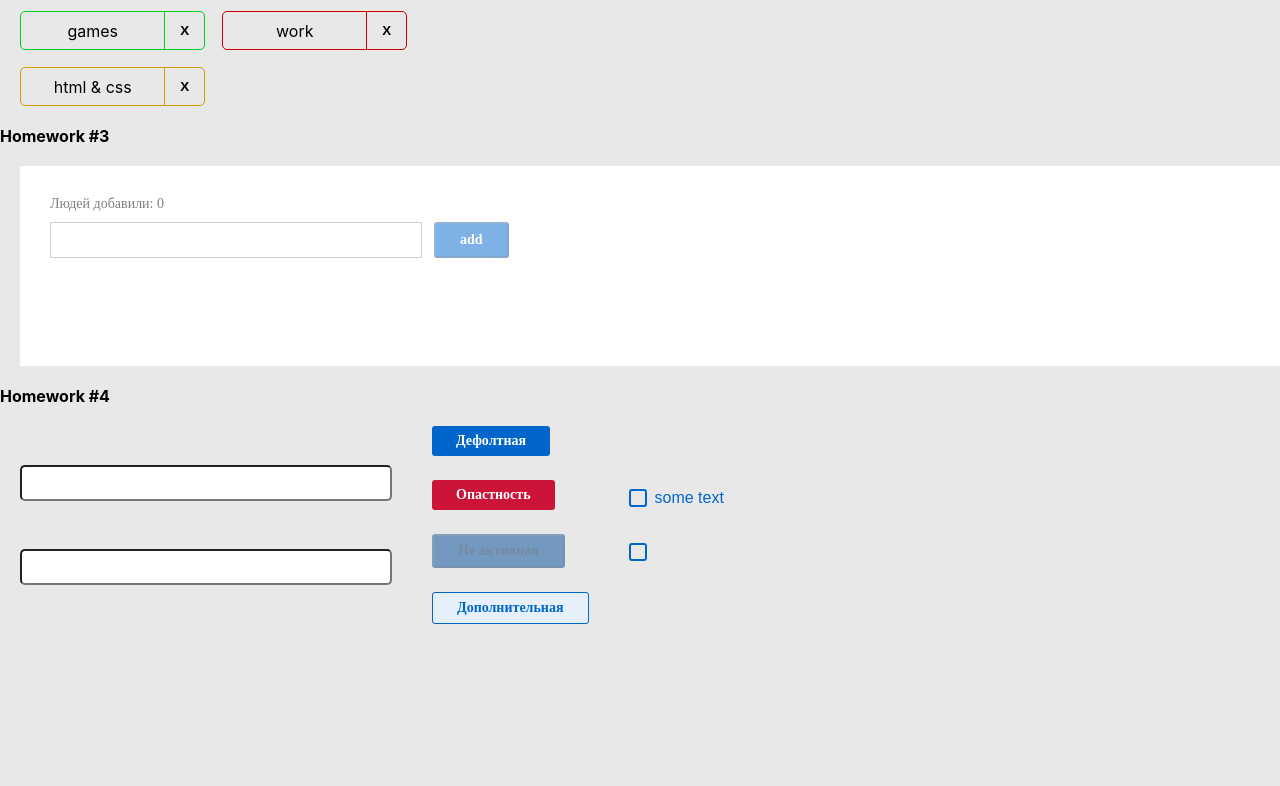
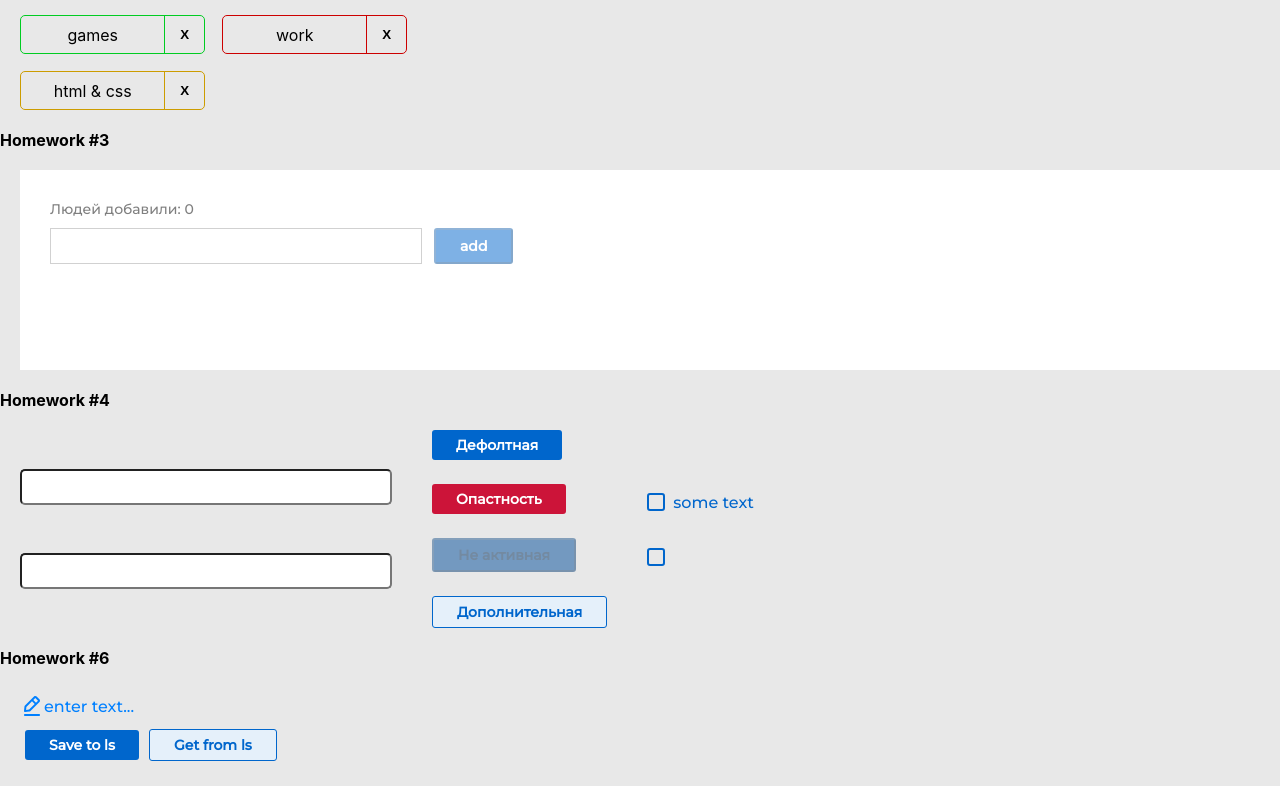
Before and after one commit to atpradical/homework-thuesday, a React (Create React App) app: page /#/pre-junior in a window 1280 px wide. Shown: the part 551-1337 px from the top of the page. Before the commit the page ends 1195 px from the top, so only its background shows below. Built offline with nearby package versions, Linux system fonts and the light colour scheme.

Commit message:
add: HW6

```diff
--- a/public/index.html
+++ b/public/index.html
@@ -9,6 +9,10 @@
       name="description"
       content="Web site created using create-react-app"
     />
+    <link rel="preconnect" href="https://fonts.googleapis.com">
+    <link rel="preconnect" href="https://fonts.gstatic.com" crossorigin>
+    <link href="https://fonts.googleapis.com/css2?family=Montserrat:wght@500&display=swap" rel="stylesheet">
+
     <link rel="apple-touch-icon" href="%PUBLIC_URL%/logo192.png" />
     <!--
       manifest.json provides metadata used when your web app is installed on a
--- a/src/s1-main/App.tsx
+++ b/src/s1-main/App.tsx
@@ -5,6 +5,7 @@ import HW2 from "../s2-homeworks/hw02/HW2";
 import HW3 from "../s2-homeworks/hw03/HW3";
 import HW4 from "../s2-homeworks/hw04/HW4";
 import HW5 from "../s2-homeworks/hw05/HW5";
+import HW6 from "../s2-homeworks/hw06/HW6";
 
 function App() {
     return (
@@ -17,6 +18,7 @@ function App() {
 
             {/*при выполнении дз 5 и более - закомментировать здесь дз 1-4, так как они есть внутри дз 5*/}
             <HW5/>
+            <HW6/>
         </div>
     )
 }
--- a/src/s2-homeworks/hw06/HW6.module.css
+++ b/src/s2-homeworks/hw06/HW6.module.css
@@ -1,5 +1,16 @@
 .buttonsContainer {
+    display: inline-flex;
+    padding: 5px 5px;
+    justify-content: center;
+    align-items: center;
+    gap: 10px;
 }
 
 .editableSpanContainer {
+    color: #0080FF;
+    font-family: Montserrat, sans-serif;
+    font-size: 16px;
+    font-style: normal;
+    font-weight: 500;
+    line-height: normal;
 }
--- a/src/s2-homeworks/hw06/HW6.tsx
+++ b/src/s2-homeworks/hw06/HW6.tsx
@@ -19,7 +19,7 @@ const HW6 = () => {
     }
     const restore = () => {
         // делают студенты
-
+        setValue(restoreState<string>('hw6-editable-span-value', value))
     }
 
     return (
--- a/src/s2-homeworks/hw06/common/c4-SuperEditableSpan/SuperEditableSpan.module.css
+++ b/src/s2-homeworks/hw06/common/c4-SuperEditableSpan/SuperEditableSpan.module.css
@@ -1,11 +1,41 @@
 .spanBlock {
+    display: flex;
+    width: 276px;
+    height: 36px;
+    justify-content: flex-start;
+    align-items: center;
+    flex-shrink: 0;
 }
 
 .span {
+    color: #0080FF;
+    font-family: Montserrat, sans-serif;
+    font-size: 16px;
+    font-style: normal;
+    font-weight: 500;
+    line-height: normal;
 }
 
 .input {
+    display: flex;
+    width: 276px;
+    height: 36px;
+    justify-content: center;
+    align-items: center;
+    flex-shrink: 0;
+    color: #000;
+    font-family: Montserrat, sans-serif;
+    font-size: 16px;
+    font-style: normal;
+    font-weight: 500;
+    line-height: normal;
 }
 
 .pen {
+    display: flex;
+    width: 24px;
+    height: 24px;
+    justify-content: center;
+    align-items: center;
+    flex-shrink: 0;
 }
--- a/src/s2-homeworks/hw06/common/c4-SuperEditableSpan/SuperEditableSpan.tsx
+++ b/src/s2-homeworks/hw06/common/c4-SuperEditableSpan/SuperEditableSpan.tsx
@@ -42,20 +42,20 @@ const SuperEditableSpan: React.FC<SuperEditableSpanType> = (
 
     const onEnterCallback = () => {
         // выключить editMode при нажатии Enter // делают студенты
-
         onEnter?.()
+        setEditMode(false)
     }
     const onBlurCallback = (e: React.FocusEvent<HTMLInputElement>) => {
         // выключить editMode при нажатии за пределами инпута // делают студенты
-
         onBlur?.(e)
+        setEditMode(false)
     }
     const onDoubleClickCallBack = (
         e: React.MouseEvent<HTMLSpanElement, MouseEvent>
     ) => {
         // включить editMode при двойном клике // делают студенты
-
         onDoubleClick?.(e)
+        setEditMode(true)
     }
 
     const spanClassName = s.span
```
